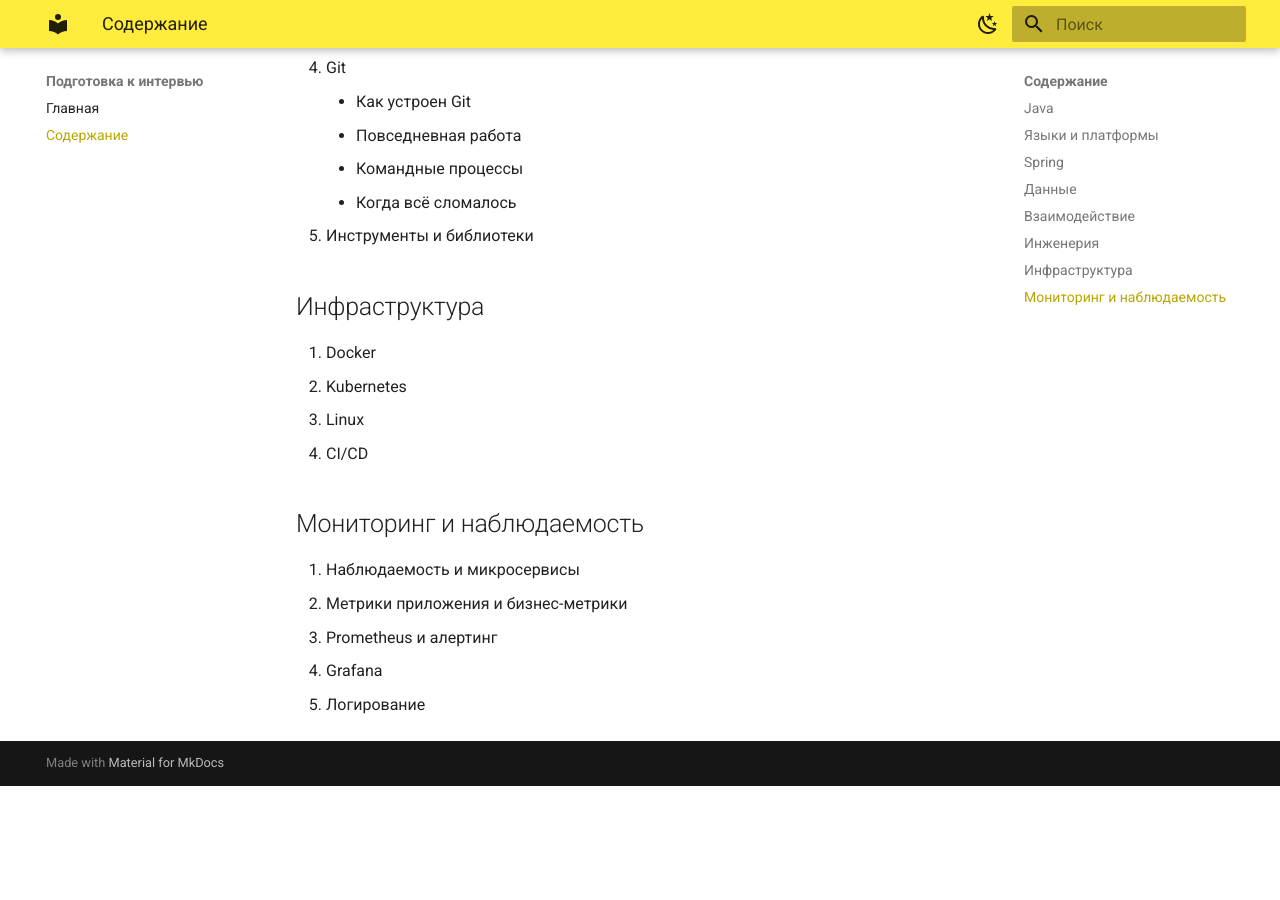
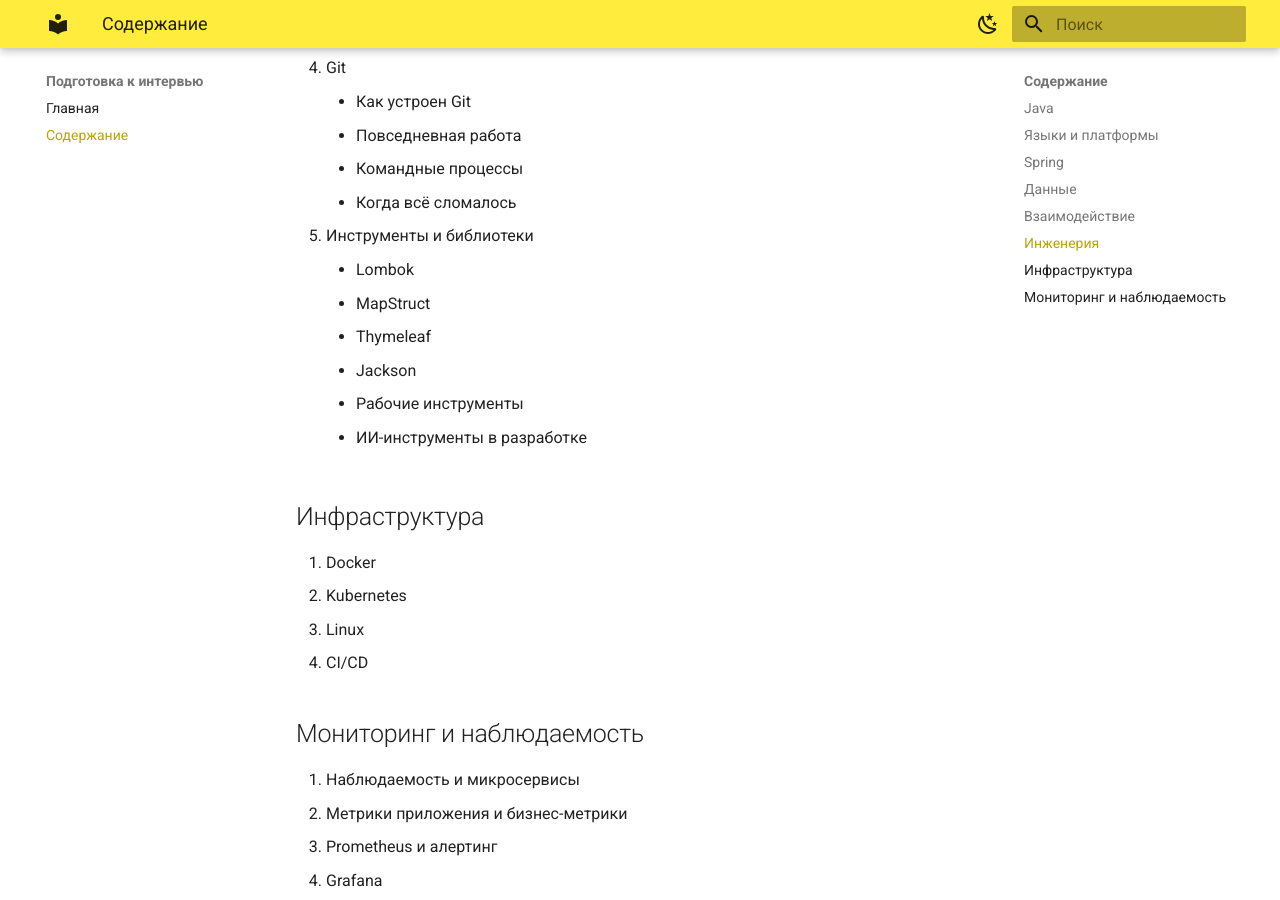
Before and after one commit to artem961/java-backend-notes, an MkDocs documentation site: the page built from docs/contents.md, in a window 1280 px wide and 900 px high, scrolled down 6877 px. Built offline with MkDocs 1.6.1 and Material for MkDocs 9.7.7, drawn with Linux system fonts in a browser that asks for light colours; before the commit the page ends 7663 px from its top, so only the background shows below that.

Commit message:
Определить состав раздела Инструменты и библиотеки
Шесть тем, по небольшой странице на каждый инструмент.

```diff
--- a/docs/contents.md
+++ b/docs/contents.md
@@ -210,6 +210,12 @@
     - Командные процессы
     - Когда всё сломалось
 36. Инструменты и библиотеки
+    - Lombok
+    - MapStruct
+    - Thymeleaf
+    - Jackson
+    - Рабочие инструменты
+    - ИИ-инструменты в разработке
 
 ## Инфраструктура
 
```
